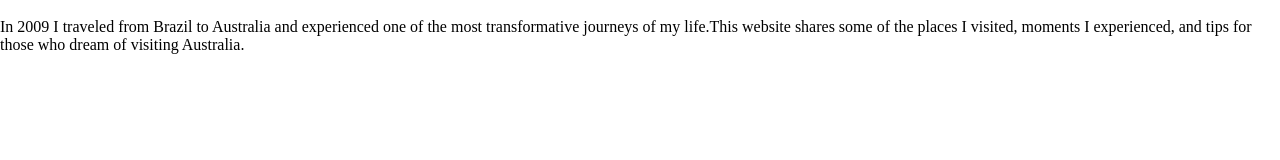
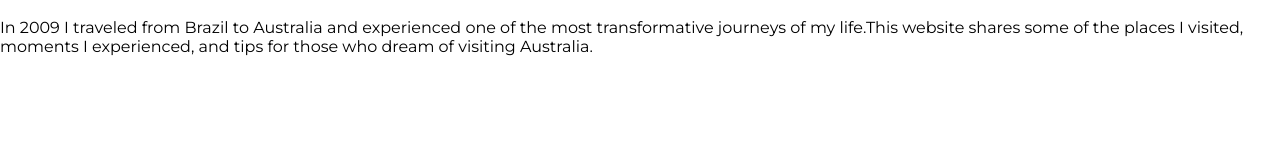
Before and after one commit to kamillamacedo/my-australia-journey, a plain HTML site: page index.html in a window 1280 px wide. Drawn offline with Linux system fonts and the light colour scheme.

Commit message:
Add text variables

```diff
--- a/css/style.css
+++ b/css/style.css
@@ -10,6 +10,10 @@
     --text-secondary-color:#FFFFFF;
 
     --highlight-color: rgb(35, 80, 204);
+
+    --title-weight: 770;
+    --text-weight: 400;
+    --menu-text-weight: 400;
 }
 
 *{
@@ -17,3 +21,7 @@
     padding:0;
     box-sizing: border-box
 }
+
+p{
+    font-family: "Montserrat", sans-serif;
+}
--- a/index.html
+++ b/index.html
@@ -5,6 +5,9 @@
     <meta charset="UTF-8">
     <meta name="viewport" content="width=device-width, initial-scale=1.0">
     <link rel="stylesheet" href="./css/style.css">
+    <link rel="preconnect" href="https://fonts.googleapis.com">
+    <link rel="preconnect" href="https://fonts.gstatic.com" crossorigin>
+    <link href="https://fonts.googleapis.com/css2?family=Montserrat:ital,   wght@0,100..900;1,100..900&display=swap" rel="stylesheet">
     <title>My Aaustralia Journey</title>
 </head>
 
```
